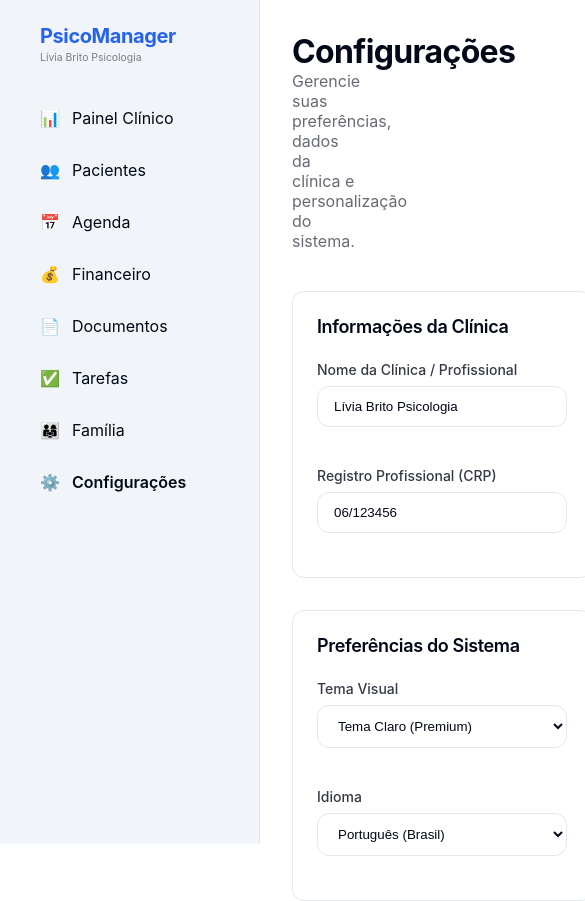
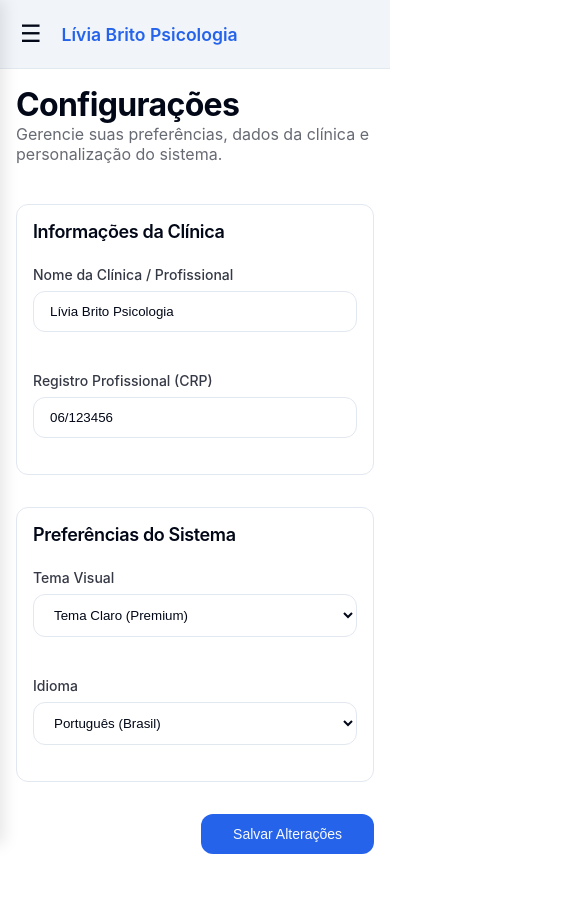
Before and after one commit to lucianoxote/psicomaneger, a Next.js app: page /configuracoes in a window 390 px wide. Shown: the top 901 px of the page, 585 px wide, since content can reach past the window. Built offline with nearby package versions, Linux system fonts and the light colour scheme; no server answers; the database is empty.

Commit message:
feat: layout responsivo

```diff
--- a/src/app/globals.css
+++ b/src/app/globals.css
@@ -251,3 +251,119 @@ h3 {
   color: hsl(var(--foreground));
   opacity: 0.7;
 }
+
+/* --- Mobile Responsiveness --- */
+
+/* Mobile Header Wrapper */
+.layout-wrapper {
+  display: flex;
+  flex-direction: column;
+  min-height: 100vh;
+}
+
+.mobile-header {
+  display: none;
+  background-color: hsl(var(--secondary));
+  border-bottom: 1px solid hsl(var(--border));
+  padding: 1rem;
+  position: sticky;
+  top: 0;
+  z-index: 40;
+}
+
+.mobile-header-content {
+  display: flex;
+  align-items: center;
+  gap: 1rem;
+}
+
+.mobile-menu-btn {
+  background: none;
+  border: none;
+  font-size: 1.5rem;
+  color: hsl(var(--foreground));
+  cursor: pointer;
+  display: flex;
+  align-items: center;
+  justify-content: center;
+  padding: 0.25rem;
+  border-radius: var(--radius);
+  transition: background-color 0.2s;
+}
+
+.mobile-menu-btn:hover {
+  background-color: hsla(var(--foreground), 0.1);
+}
+
+.mobile-close-btn {
+  background: none;
+  border: none;
+  font-size: 1.25rem;
+  color: hsl(var(--foreground));
+  cursor: pointer;
+  display: none;
+  padding: 0.5rem;
+  border-radius: var(--radius);
+}
+
+.mobile-header-title {
+  font-weight: 600;
+  font-size: 1.1rem;
+  color: hsl(var(--primary));
+}
+
+.sidebar-overlay {
+  display: none;
+  position: fixed;
+  inset: 0;
+  background-color: rgba(0, 0, 0, 0.5);
+  backdrop-filter: blur(4px);
+  z-index: 45;
+}
+
+/* Media Query explicitly for Mobile */
+@media (max-width: 768px) {
+  .mobile-header {
+    display: block;
+  }
+
+  .mobile-close-btn {
+    display: block;
+  }
+
+  .sidebar {
+    transform: translateX(-100%);
+    transition: transform 0.3s ease-in-out;
+    z-index: 50;
+    width: 280px;
+    box-shadow: 4px 0 15px rgba(0,0,0,0.1);
+  }
+
+  .sidebar-open {
+    transform: translateX(0);
+  }
+
+  .sidebar-overlay {
+    display: block;
+    animation: fadeIn 0.3s ease-out;
+  }
+
+  .main-content {
+    margin-left: 0;
+    padding: 1rem;
+    flex: 1;
+  }
+
+  .form-grid {
+    grid-template-columns: 1fr;
+  }
+
+  .card {
+     padding: 1rem;
+  }
+}
+
+@keyframes fadeIn {
+  from { opacity: 0; }
+  to { opacity: 1; }
+}
--- a/src/app/layout.tsx
+++ b/src/app/layout.tsx
@@ -1,7 +1,7 @@
 import type { Metadata } from "next";
 import localFont from "next/font/local";
 import "./globals.css";
-import Sidebar from "@/components/Sidebar";
+import DashboardLayout from "@/components/DashboardLayout";
 import { SettingsProvider } from "@/components/SettingsProvider";
 
 const geistSans = localFont({
@@ -29,10 +29,9 @@ export default function RootLayout({
     <html lang="pt-BR">
       <body className={`${geistSans.variable} ${geistMono.variable}`}>
         <SettingsProvider>
-          <Sidebar />
-          <main className="main-content">
+          <DashboardLayout>
             {children}
-          </main>
+          </DashboardLayout>
         </SettingsProvider>
       </body>
     </html>
--- /dev/null
+++ b/src/components/DashboardLayout.tsx
@@ -0,0 +1,46 @@
+'use client';
+import { useState } from 'react';
+import Sidebar from './Sidebar';
+import { useSettings } from './SettingsProvider';
+
+export default function DashboardLayout({ children }: { children: React.ReactNode }) {
+  const [isSidebarOpen, setIsSidebarOpen] = useState(false);
+  const { settings } = useSettings();
+
+  return (
+    <div className="layout-wrapper">
+      {/* Mobile Header */}
+      <div className="mobile-header">
+        <div className="mobile-header-content">
+          <button
+            className="mobile-menu-btn"
+            onClick={() => setIsSidebarOpen(true)}
+            aria-label="Abrir menu"
+          >
+            ☰
+          </button>
+          <span className="mobile-header-title">{settings.nomeClinica || 'PsicoManager'}</span>
+        </div>
+      </div>
+
+      {/* Sidebar Overlay for Mobile */}
+      {isSidebarOpen && (
+        <div
+          className="sidebar-overlay"
+          onClick={() => setIsSidebarOpen(false)}
+        />
+      )}
+
+      {/* Sidebar Component */}
+      <Sidebar
+        isOpen={isSidebarOpen}
+        onClose={() => setIsSidebarOpen(false)}
+      />
+
+      {/* Main Content Area */}
+      <main className="main-content">
+        {children}
+      </main>
+    </div>
+  );
+}
--- a/src/components/Sidebar.tsx
+++ b/src/components/Sidebar.tsx
@@ -3,7 +3,12 @@ import Link from 'next/link';
 import { usePathname } from 'next/navigation';
 import { useSettings } from './SettingsProvider';
 
-export default function Sidebar() {
+interface SidebarProps {
+  isOpen?: boolean;
+  onClose?: () => void;
+}
+
+export default function Sidebar({ isOpen, onClose }: SidebarProps) {
   const pathname = usePathname();
   const { t, settings } = useSettings();
 
@@ -18,12 +23,19 @@ export default function Sidebar() {
   ];
 
   return (
-    <aside className="sidebar">
-      <div style={{ marginBottom: '2rem', padding: '0 1rem' }}>
-        <h2 style={{ fontSize: '1.25rem', fontWeight: '700', color: 'hsl(var(--primary))' }}>
-          PsicoManager
-        </h2>
-        <div style={{ fontSize: '0.65rem', opacity: 0.5, marginTop: '0.2rem' }}>{settings.nomeClinica}</div>
+    <aside className={`sidebar ${isOpen ? 'sidebar-open' : ''}`}>
+      <div style={{ marginBottom: '2rem', padding: '0 1rem', display: 'flex', justifyContent: 'space-between', alignItems: 'center' }}>
+        <div>
+          <h2 style={{ fontSize: '1.25rem', fontWeight: '700', color: 'hsl(var(--primary))' }}>
+            PsicoManager
+          </h2>
+          <div style={{ fontSize: '0.65rem', opacity: 0.5, marginTop: '0.2rem' }}>{settings.nomeClinica}</div>
+        </div>
+        {onClose && (
+          <button className="mobile-close-btn" onClick={onClose} aria-label="Fechar menu">
+            ✕
+          </button>
+        )}
       </div>
       <nav style={{ display: 'flex', flexDirection: 'column', gap: '0.5rem' }}>
         {links.map((link, idx) => {
@@ -33,6 +45,7 @@ export default function Sidebar() {
               key={idx}
               href={link.href}
               className={`nav-link ${isActive ? 'active' : ''}`}
+              onClick={onClose}
             >
               <span>{link.icon}</span> {link.label}
             </Link>
@@ -42,6 +55,7 @@ export default function Sidebar() {
           href="/configuracoes"
           className={`nav-link ${pathname === '/configuracoes' ? 'active' : ''}`}
           style={{ marginTop: 'auto' }}
+          onClick={onClose}
         >
           <span>⚙️</span> {t('Configurações')}
         </Link>
```
